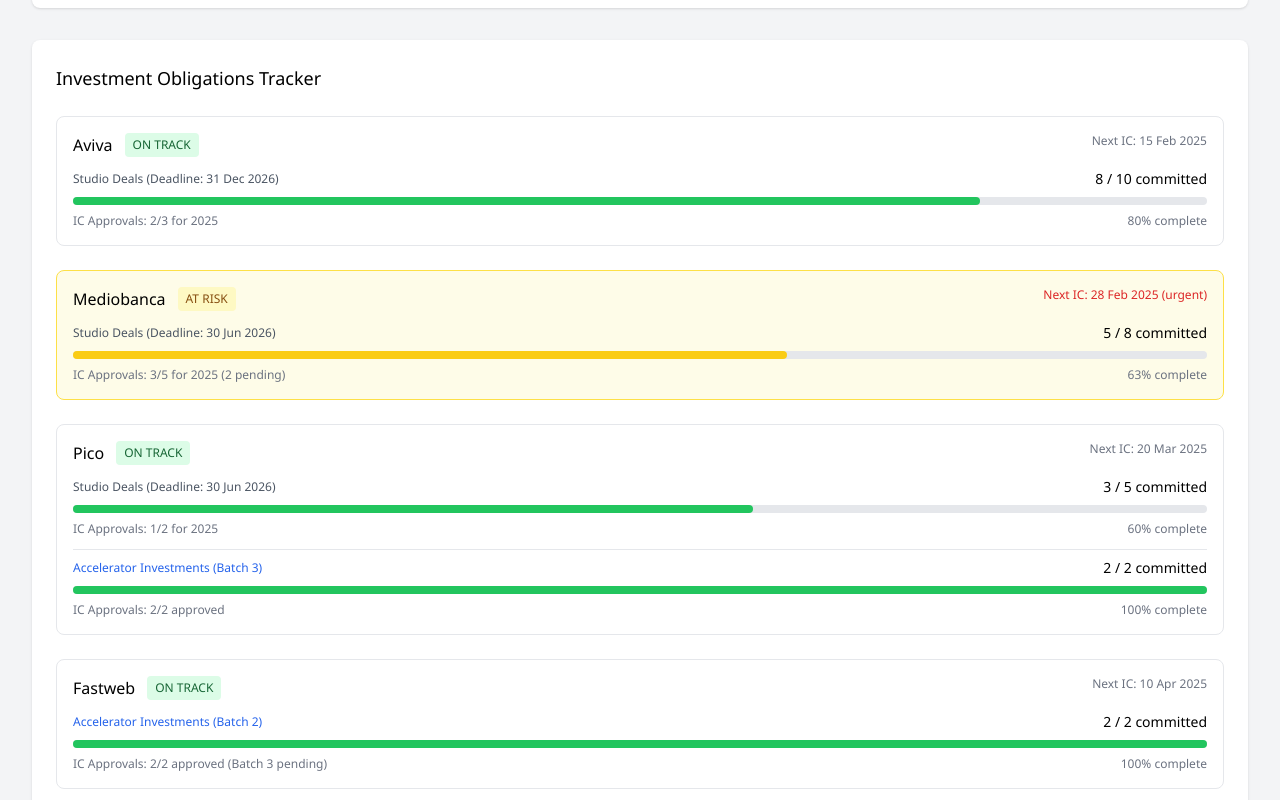
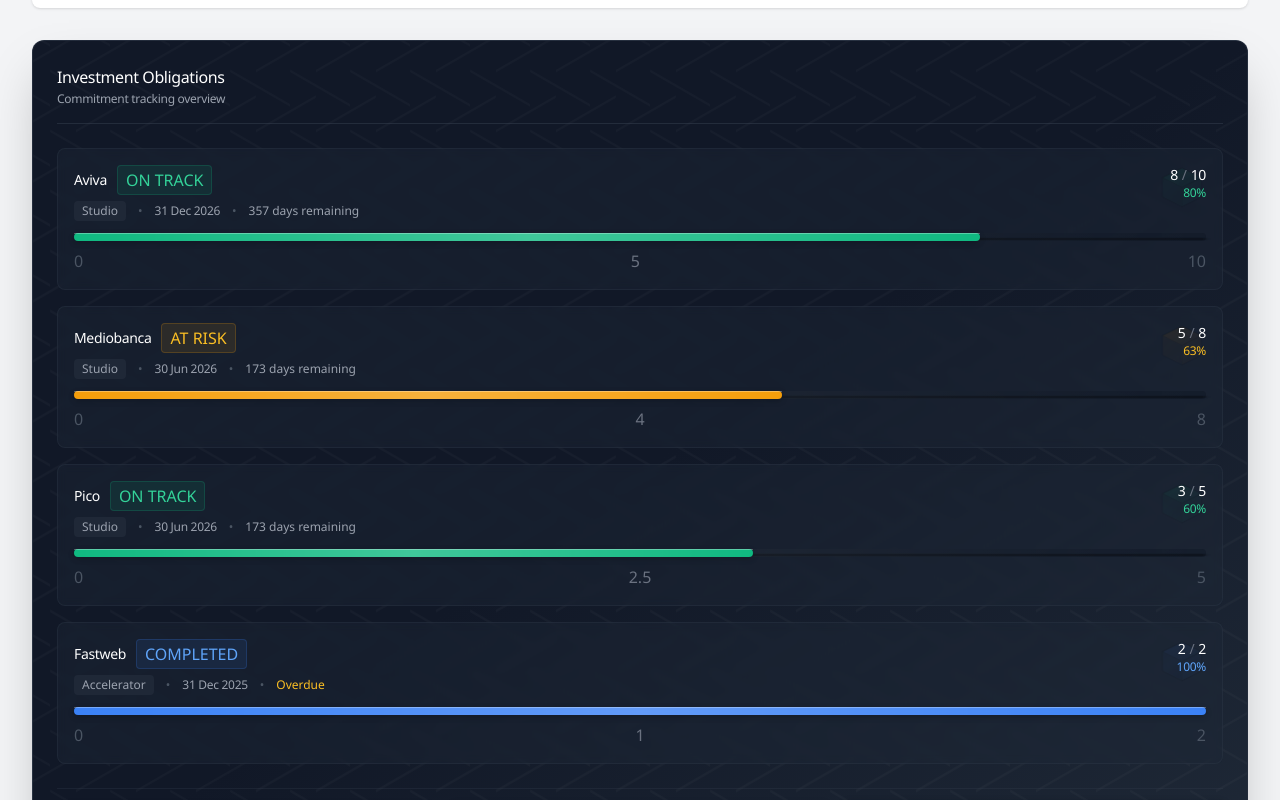
Before and after one commit to PWFF123/FoundersFactory, a React (Vite) app: page / in a window 1280 px wide. Shown: the part 840-1640 px from the top of the page. Built offline with nearby package versions, Linux system fonts and the light colour scheme.

Commit message:
Replace inline obligations with ObligationsTracker component

```diff
--- a/src/App.tsx
+++ b/src/App.tsx
@@ -4,6 +4,7 @@
 import { AcceleratorDealsView } from './components/AcceleratorDealsView';
 import { FinancingRoundsView } from './components/FinancingRoundsView';
 import { AuditView } from './components/AuditView';
+import { ObligationsTracker } from './components/ObligationsTracker';
 
 function App() {
   const [activeTab, setActiveTab] = useState<'active' | 'pipeline' | 'renewals' | 'studio' | 'accelerator' | 'financing' | 'audit'>('active');
@@ -1140,150 +1141,20 @@
         </div>
 
         {/* Obligations Tracker */}
-        <div className="bg-white p-6 rounded-lg shadow mb-8">
-          <h3 className="text-lg font-bold text-black mb-6">Investment Obligations Tracker</h3>
-          <div className="space-y-6">
-            {/* Aviva - Studio Only */}
-            <div className="border border-gray-200 rounded-lg p-4">
-              <div className="space-y-3">
-                <div className="flex justify-between items-start">
-                  <div className="flex-1">
-                    <div className="flex items-center gap-3">
-                      <h4 className="font-bold text-base text-black">Aviva</h4>
-                      <span className="px-2 py-1 rounded text-xs font-medium bg-green-100 text-green-800">ON TRACK</span>
-                    </div>
-                  </div>
-                  <div className="text-right">
-                    <p className="text-xs text-gray-500">Next IC: 15 Feb 2025</p>
-                  </div>
-                </div>
-
-                <div className="space-y-2">
-                  <div className="flex justify-between items-center">
-                    <p className="text-xs text-gray-600 font-medium">Studio Deals (Deadline: 31 Dec 2026)</p>
-                    <p className="text-sm font-bold text-black">8 / 10 committed</p>
-                  </div>
-                  <div className="w-full bg-gray-200 rounded-full h-2">
-                    <div className="bg-green-500 h-2 rounded-full" style={{width: '80%'}}></div>
-                  </div>
-                  <div className="flex justify-between items-center text-xs text-gray-500">
-                    <span>IC Approvals: 2/3 for 2025</span>
-                    <span>80% complete</span>
-                  </div>
-                </div>
-              </div>
-            </div>
-
-            {/* Mediobanca - Studio Only */}
-            <div className="border border-yellow-300 rounded-lg p-4 bg-yellow-50">
-              <div className="space-y-3">
-                <div className="flex justify-between items-start">
-                  <div className="flex-1">
-                    <div className="flex items-center gap-3">
-                      <h4 className="font-bold text-base text-black">Mediobanca</h4>
-                      <span className="px-2 py-1 rounded text-xs font-medium bg-yellow-100 text-yellow-800">AT RISK</span>
-                    </div>
-                  </div>
-                  <div className="text-right">
-                    <p className="text-xs text-red-600 font-medium">Next IC: 28 Feb 2025 (urgent)</p>
-                  </div>
-                </div>
-
-                <div className="space-y-2">
-                  <div className="flex justify-between items-center">
-                    <p className="text-xs text-gray-600 font-medium">Studio Deals (Deadline: 30 Jun 2026)</p>
-                    <p className="text-sm font-bold text-black">5 / 8 committed</p>
-                  </div>
-                  <div className="w-full bg-gray-200 rounded-full h-2">
-                    <div className="bg-yellow-400 h-2 rounded-full" style={{width: '63%'}}></div>
-                  </div>
-                  <div className="flex justify-between items-center text-xs text-gray-500">
-                    <span>IC Approvals: 3/5 for 2025 (2 pending)</span>
-                    <span>63% complete</span>
-                  </div>
-                </div>
-              </div>
-            </div>
-
-            {/* Pico - Studio + Accelerator */}
-            <div className="border border-gray-200 rounded-lg p-4">
-              <div className="space-y-3">
-                <div className="flex justify-between items-start">
-                  <div className="flex-1">
-                    <div className="flex items-center gap-3">
-                      <h4 className="font-bold text-base text-black">Pico</h4>
-                      <span className="px-2 py-1 rounded text-xs font-medium bg-green-100 text-green-800">ON TRACK</span>
-                    </div>
-                  </div>
-                  <div className="text-right">
-                    <p className="text-xs text-gray-500">Next IC: 20 Mar 2025</p>
-                  </div>
-                </div>
-
-                <div className="space-y-3">
-                  <div className="space-y-2">
-                    <div className="flex justify-between items-center">
-                      <p className="text-xs text-gray-600 font-medium">Studio Deals (Deadline: 30 Jun 2026)</p>
-                      <p className="text-sm font-bold text-black">3 / 5 committed</p>
-                    </div>
-                    <div className="w-full bg-gray-200 rounded-full h-2">
-                      <div className="bg-green-500 h-2 rounded-full" style={{width: '60%'}}></div>
-                    </div>
-                    <div className="flex justify-between items-center text-xs text-gray-500">
-                      <span>IC Approvals: 1/2 for 2025</span>
-                      <span>60% complete</span>
-                    </div>
-                  </div>
-
-                  <div className="space-y-2 pt-2 border-t border-gray-200">
-                    <div className="flex justify-between items-center">
-                      <p className="text-xs text-blue-600 font-medium">Accelerator Investments (Batch 3)</p>
-                      <p className="text-sm font-bold text-black">2 / 2 committed</p>
-                    </div>
-                    <div className="w-full bg-gray-200 rounded-full h-2">
-                      <div className="bg-green-500 h-2 rounded-full" style={{width: '100%'}}></div>
-                    </div>
-                    <div className="flex justify-between items-center text-xs text-gray-500">
-                      <span>IC Approvals: 2/2 approved</span>
-                      <span>100% complete</span>
-                    </div>
-                  </div>
-                </div>
-              </div>
-            </div>
-
-            {/* Fastweb - Accelerator Only */}
-            <div className="border border-gray-200 rounded-lg p-4">
-              <div className="space-y-3">
-                <div className="flex justify-between items-start">
-                  <div className="flex-1">
-                    <div className="flex items-center gap-3">
-                      <h4 className="font-bold text-base text-black">Fastweb</h4>
-                      <span className="px-2 py-1 rounded text-xs font-medium bg-green-100 text-green-800">ON TRACK</span>
-                    </div>
-                  </div>
-                  <div className="text-right">
-                    <p className="text-xs text-gray-500">Next IC: 10 Apr 2025</p>
-                  </div>
-                </div>
-
-                <div className="space-y-2">
-                  <div className="flex justify-between items-center">
-                    <p className="text-xs text-blue-600 font-medium">Accelerator Investments (Batch 2)</p>
-                    <p className="text-sm font-bold text-black">2 / 2 committed</p>
-                  </div>
-                  <div className="w-full bg-gray-200 rounded-full h-2">
-                    <div className="bg-green-500 h-2 rounded-full" style={{width: '100%'}}></div>
-                  </div>
-                  <div className="flex justify-between items-center text-xs text-gray-500">
-                    <span>IC Approvals: 2/2 approved (Batch 3 pending)</span>
-                    <span>100% complete</span>
-                  </div>
-                </div>
-              </div>
-            </div>
-          </div>
-        </div>
+        <ObligationsTracker
+          obligations={[
+            { id: '1', jvId: 'aviva', type: 'studio', current: 8, target: 10, deadline: '2026-12-31', status: 'on-track' },
+            { id: '2', jvId: 'mediobanca', type: 'studio', current: 5, target: 8, deadline: '2026-06-30', status: 'at-risk' },
+            { id: '3', jvId: 'pico', type: 'studio', current: 3, target: 5, deadline: '2026-06-30', status: 'on-track' },
+            { id: '4', jvId: 'fastweb', type: 'accelerator', current: 2, target: 2, deadline: '2025-12-31', status: 'completed' },
+          ]}
+          jointVentures={[
+            { id: 'aviva', partnerName: 'Aviva', shareholding: 50, investmentAmount: 50000000, portfolioCompanies: 10, portfolioValue: 75000000, status: 'active' },
+            { id: 'mediobanca', partnerName: 'Mediobanca', shareholding: 50, investmentAmount: 40000000, portfolioCompanies: 8, portfolioValue: 60000000, status: 'active' },
+            { id: 'pico', partnerName: 'Pico', shareholding: 50, investmentAmount: 30000000, portfolioCompanies: 7, portfolioValue: 45000000, status: 'active' },
+            { id: 'fastweb', partnerName: 'Fastweb', shareholding: 50, investmentAmount: 20000000, portfolioCompanies: 5, portfolioValue: 30000000, status: 'active' },
+          ]}
+        />
 
         <div className="bg-white p-6 rounded-lg shadow">
           <p className="text-sm text-gray-500 text-center">
```
